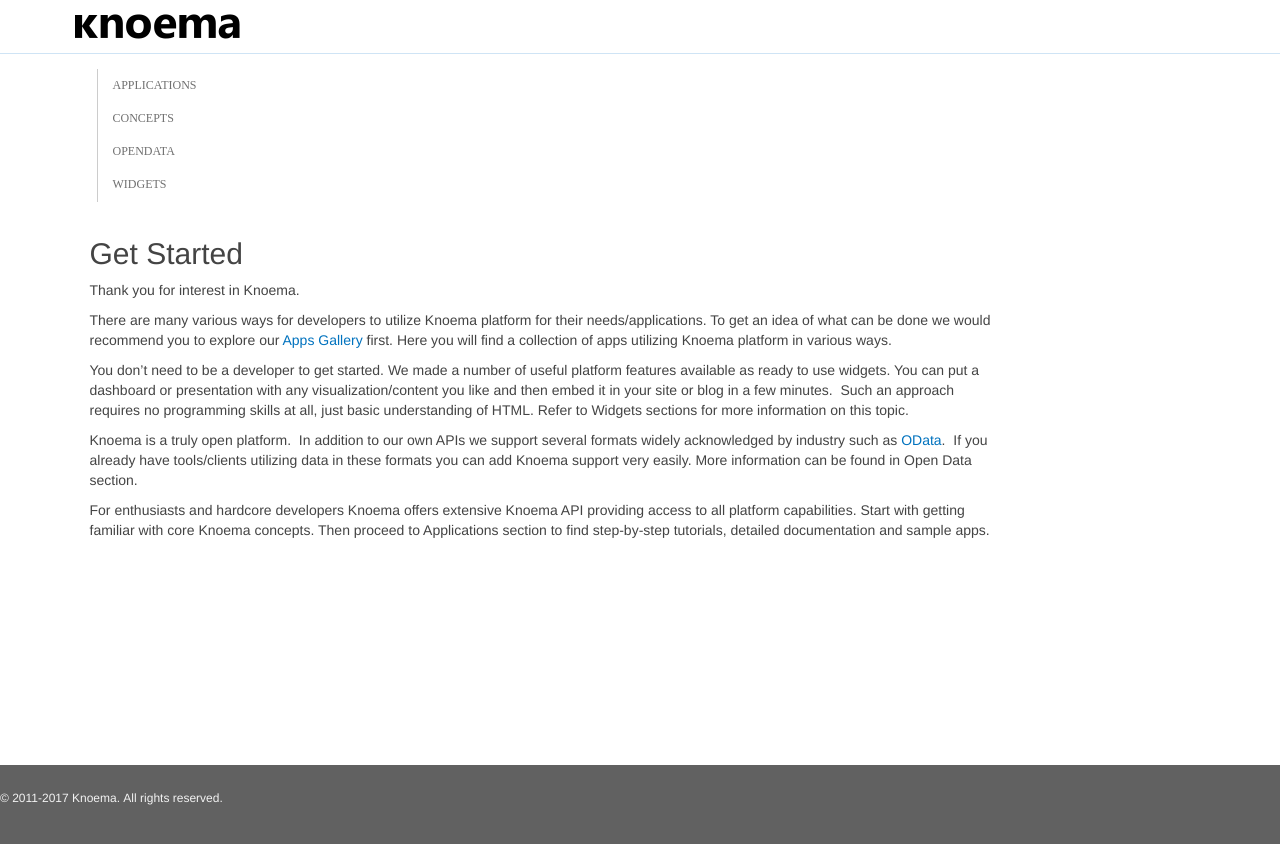
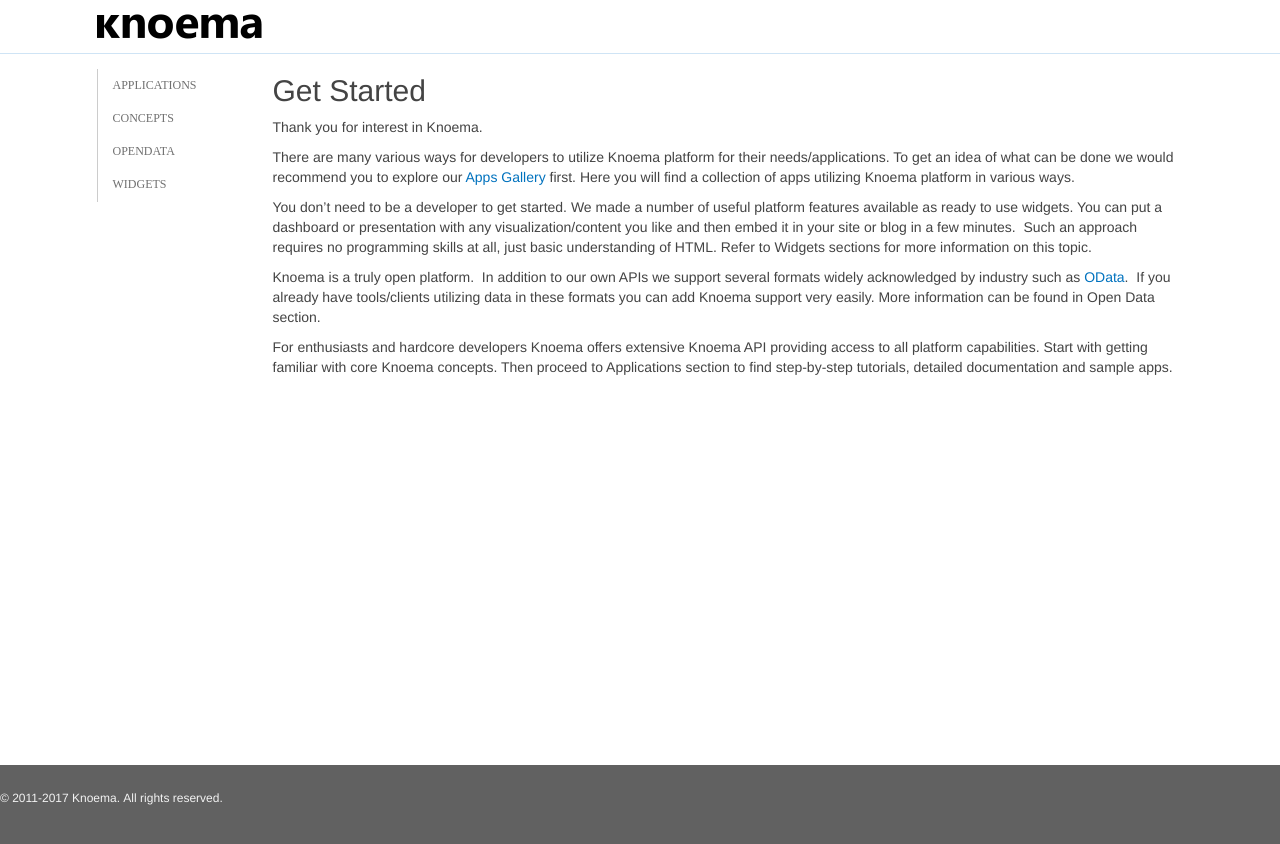
Before and after one commit to Knoema/Docs, a Jekyll site: the page built from index.md, in a window 1280 px wide. Shown: the top 844 px of the page. Built offline with Jekyll 4.4.1, drawn with Linux system fonts in a browser that asks for light colours; nearby versions of some CDN libraries; some web fonts are replaced.

Commit message:
KN-21402 layout

```diff
--- a/css/styles.scss
+++ b/css/styles.scss
@@ -180,7 +180,7 @@
   border-bottom: 1px solid #cfe4f5;
 
   .knoema-logo {
-    margin: 1em 0 1em -15px;
+    margin: 1em 0 1em 7px;
     display: block;
     width: 165px;
     height: 25px;
@@ -202,11 +202,13 @@
   padding-left: 7px;
   padding-right: 5px;
   width: 183px;
+  float: left;
 }
 
 section {
   padding-right: 7px;
   width: 917px;
+  float: left;
 }
 
 #docs-navbar.affix {
```
